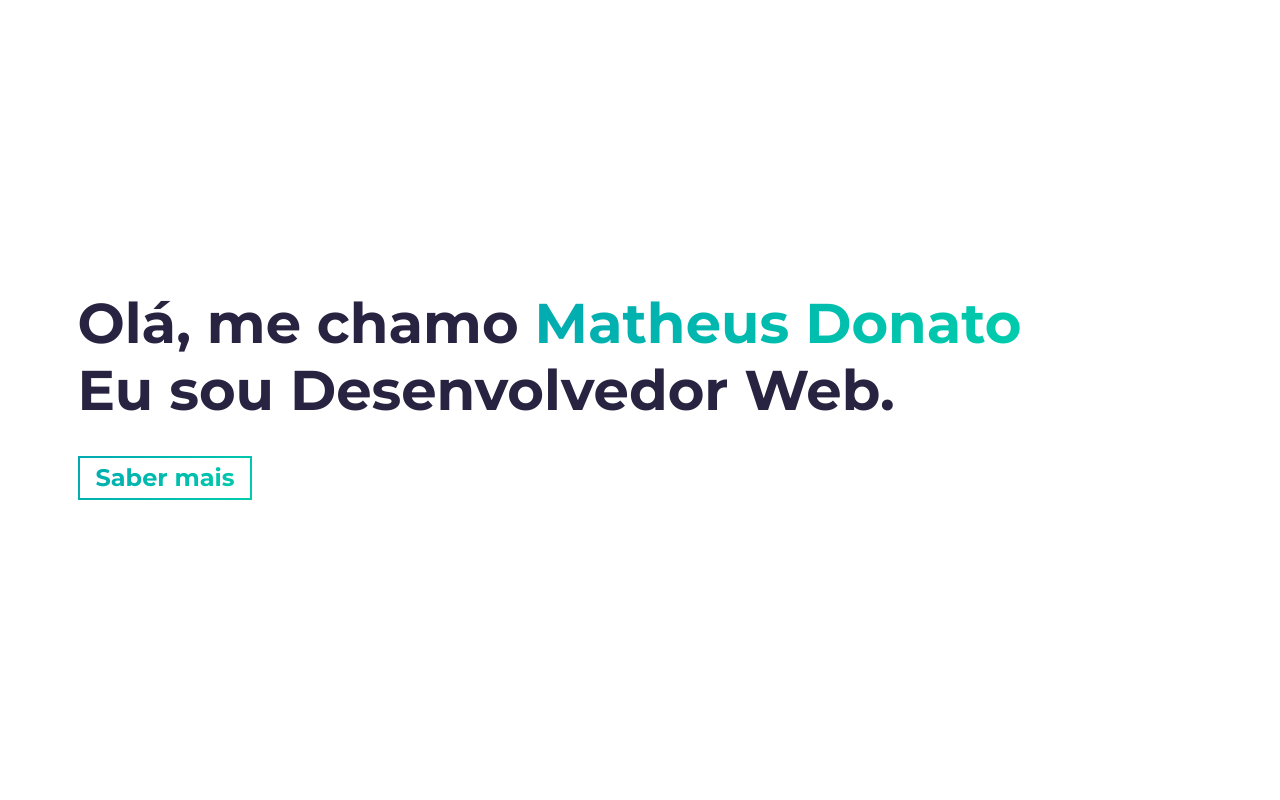
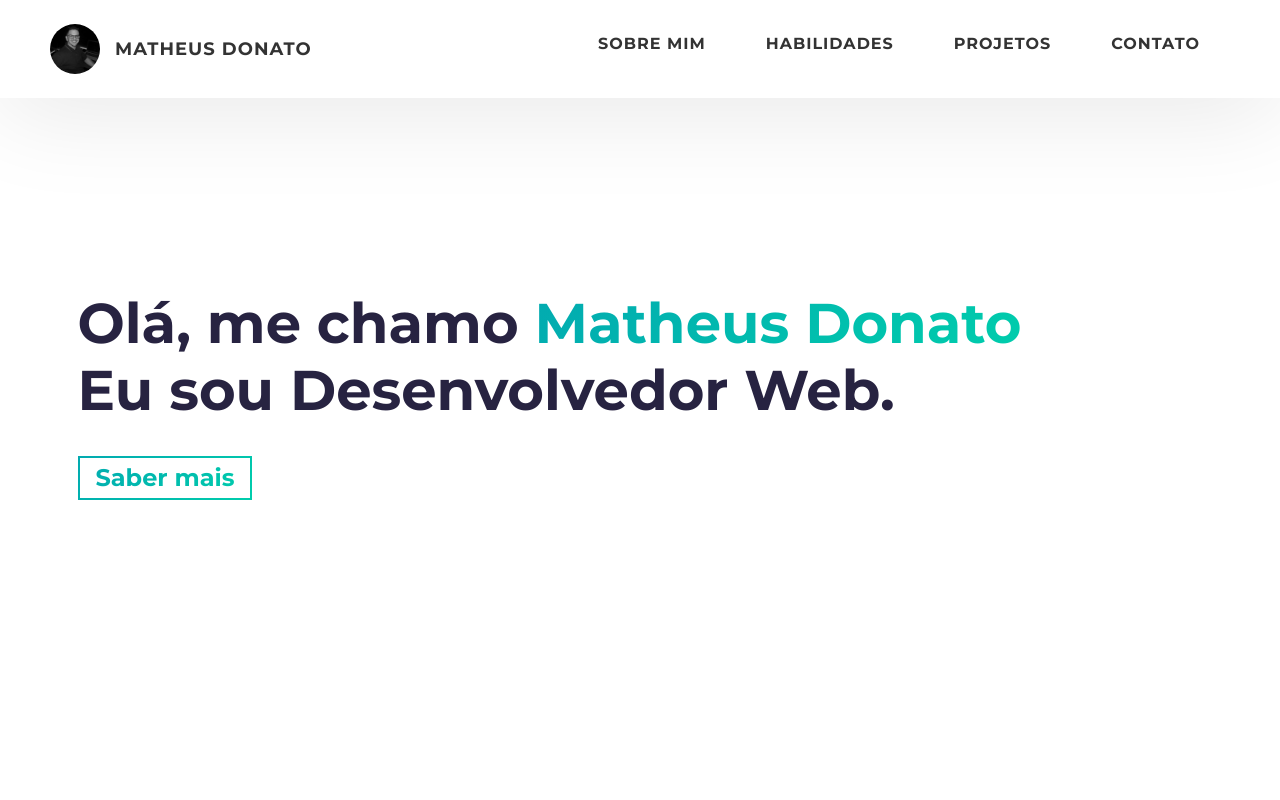
Before and after one commit to mgdonato23/donatofolio, a website built with Parcel: page src/index.html in a window 1280 px wide. Shown: the top 800 px of the page. Built offline with nearby package versions, Linux system fonts and the light colour scheme.

Commit message:
feat: adicionando uma navbar

```diff
--- a/src/index.html
+++ b/src/index.html
@@ -25,6 +25,42 @@
 
   <body>
     <div id="top"></div>
+
+    <header id="header">
+      <div class="header__content">
+        <div class="header__logo-container">
+          <div class="header__logo-img-cont">
+            <img
+              src="./assets/profile.jpg"
+              alt="Ram Maheshwari Logo Image"
+              class="header__logo-img"
+            />
+          </div>
+          <span class="header__logo-sub">Matheus Donato</span>
+        </div>
+        <div class="header__main">
+          <ul class="header__links">
+            <li class="header__link-wrapper">
+              <a href="#about" class="header__link">Sobre Mim</a>
+            </li>
+            <li class="header__link-wrapper">
+              <a href="#skills" class="header__link">
+                Habilidades
+              </a>
+            </li>
+            <li class="header__link-wrapper">
+              <a href="#projects" class="header__link">
+                Projetos
+              </a>
+            </li>
+            <li class="header__link-wrapper">
+              <a href="#contact" class="header__link"> Contato </a>
+            </li>
+          </ul>
+        </div>
+      </div>
+
+    </header>
 
     <!-- Cabeçalho -->
     <section id="hero" class="jumbotron">
@@ -65,7 +101,10 @@
                 Olá, muito prazer para você que veio visitar meu portfólio! Eu
                 sou o Matheus, estudante de Análise e Desenvolvimento de
                 Sistemas, pela Universidade de Araraquara e Estagiário na Target
-                Sistemas. Todas as minhas práticas e conhecimentos estão
+                Sistemas.
+              </p>
+              <p class="about-wrapper__info-text">
+                Todas as minhas práticas e conhecimentos estão
                 voltadas para o desenvolvimento Web, focado em Front-end, em que
                 ainda estou trilhando meu caminho, com HTML5, CSS3 e suas
                 extensões, como SASS, LESS e SCSS, também, com a linguagem de
@@ -100,14 +139,14 @@
     </section>
     <!-- /END SOBRE MIM -->
 
-    <section id="projects">
+    <section id="skills">
       <div class="container">
         <div class="project-wrapper">
           <h2 class="section-title dark-blue-text">Minhas Habilidades</h2>
           <br />
           <br />
 
-          <div id="skills" class="container">
+          <div class="container">
             <div class="skills social-links">
               <div class="skills__skill">HTML5</div>
               <div class="skills__skill">CSS3</div>
--- a/src/sass/base/_base.scss
+++ b/src/sass/base/_base.scss
@@ -10,3 +10,12 @@ body {
   font-family: "Montserrat", sans-serif;
   text-align: center;
 }
+
+a {
+  text-decoration: none;
+  color: inherit;
+}
+
+li {
+  list-style: none;
+}
--- /dev/null
+++ b/src/sass/sections/_header.scss
@@ -0,0 +1,83 @@
+#header {
+  position: fixed;
+  width: 100%;
+  z-index: 1000;
+  box-shadow: 0 10px 100px rgba(0, 0, 0, 0.1);
+  background: $white-color;
+  color: $dark-blue-text;
+
+  .header {
+    &__content {
+      display: flex;
+      align-items: center;
+      justify-content: space-between;
+      padding: 1rem 5rem;
+      @include respond(tab-port) {
+        padding: 0 2rem;
+      }
+    }
+
+    &__logo-container {
+      display: flex;
+      align-items: center;
+      cursor: pointer;
+      color: #333;
+      transition: color 0.3s;
+
+      &:hover {
+        color: $secondary-color;
+      }
+    }
+    &__logo-img-cont {
+      width: 5rem;
+      height: 5rem;
+      border-radius: 50px;
+      overflow: hidden;
+      margin-right: 1.5rem;
+      background: $secondary-color;
+
+      @include respond(tab-port) {
+        width: 4.5rem;
+        height: 4.5rem;
+        margin-right: 1.2rem;
+      }
+    }
+    &__logo-img {
+      width: 100%;
+      height: 100%;
+      object-fit: cover;
+      object-position: center;
+      display: block;
+    }
+    &__logo-sub {
+      font-size: 1.8rem;
+      text-transform: uppercase;
+      font-weight: 700;
+      letter-spacing: 1px;
+    }
+    &__links {
+      display: flex;
+      @include respond(phone) {
+        display: none;
+      }
+    }
+    &__link {
+      padding: 2.2rem 3rem;
+      display: inline-block;
+      font-size: 1.6rem;
+      color: #333;
+      text-transform: uppercase;
+      letter-spacing: 1px;
+      font-weight: 700;
+      transition: color 0.3s;
+
+      &:hover {
+        color: $secondary-color;
+      }
+      @include respond(tab-port) {
+        padding: 3rem 1.8rem;
+        font-size: 1.5rem;
+      }
+    }
+  }
+}
--- a/src/styles.scss
+++ b/src/styles.scss
@@ -16,4 +16,5 @@
 @import "./sass/sections/contact";
 @import "./sass/sections/hero";
 @import "./sass/sections/projects";
-@import "./sass/sections/skills"
+@import "./sass/sections/skills";
+@import "./sass/sections/header";
```
